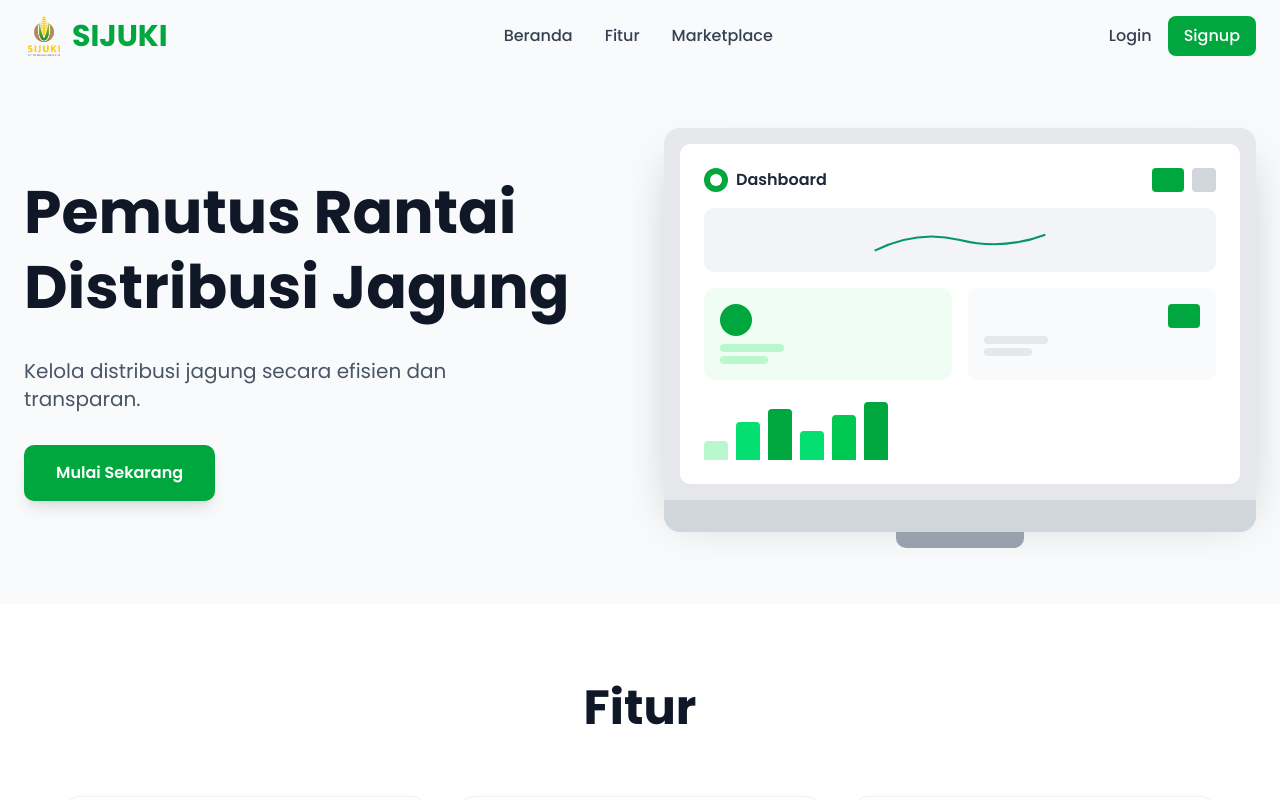
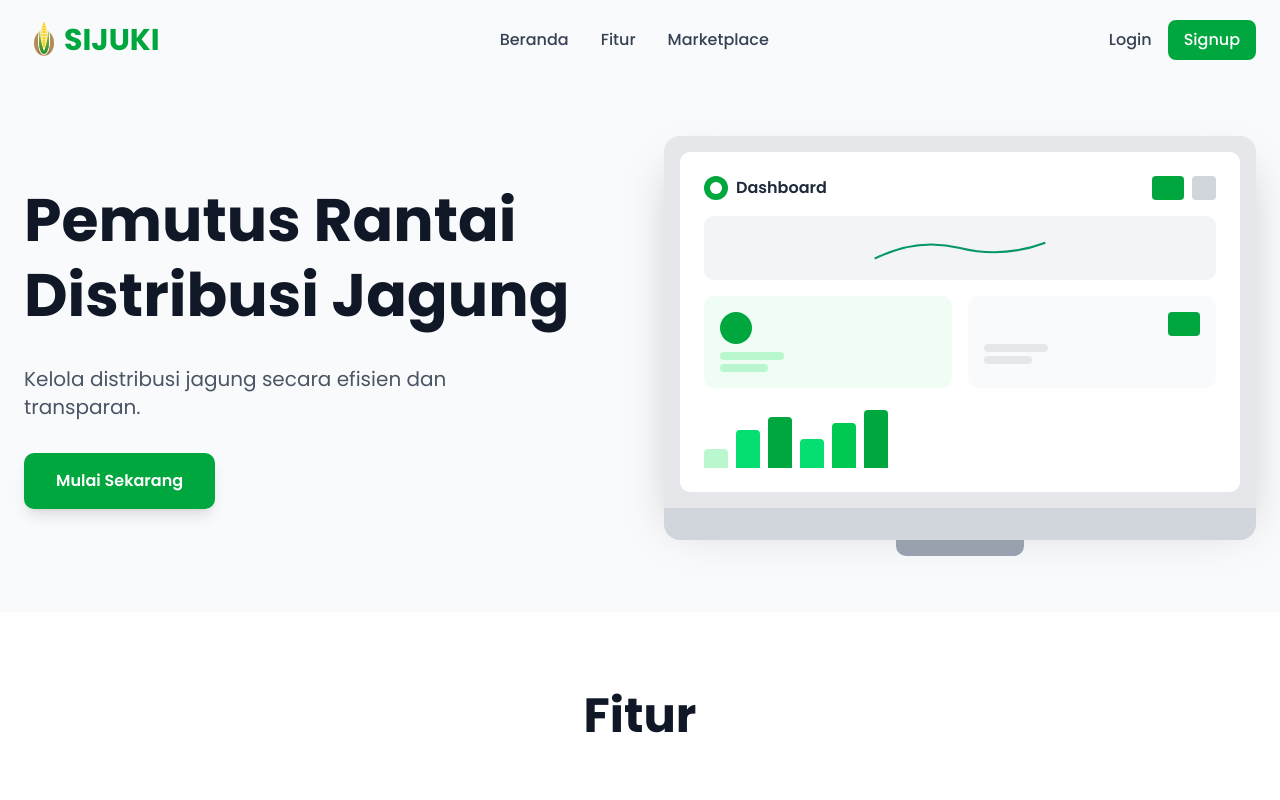
Before and after one commit to SyariefHayat/rantaiPasokDistribusi, a React (Vite) app: page / in a window 1280 px wide. Shown: the top 800 px of the page. Built offline with nearby package versions, Linux system fonts and the light colour scheme.

Commit message:
update: logo image

```diff
--- a/src/pages/landing/NavBar.jsx
+++ b/src/pages/landing/NavBar.jsx
@@ -13,10 +13,8 @@ const NavBar = () => {
     return (
         <header className="w-full px-6 py-4">
             <nav className="flex items-center justify-between">
-                <a href="/" className="flex items-center space-x-2">
-                    <div className="w-10 h-10 flex items-center justify-center">
-                        <img src="/logo.png" alt="logo si juki" />
-                    </div>
+                <a href="/" className="flex items-center">
+                    <img src="/logo.png" alt="logo si juki" className="mb-2 size-10" />
                     <span className="text-3xl font-bold text-green-600">SIJUKI</span>
                 </a>
 
```
Also changed, not shown: public/logo.png.
